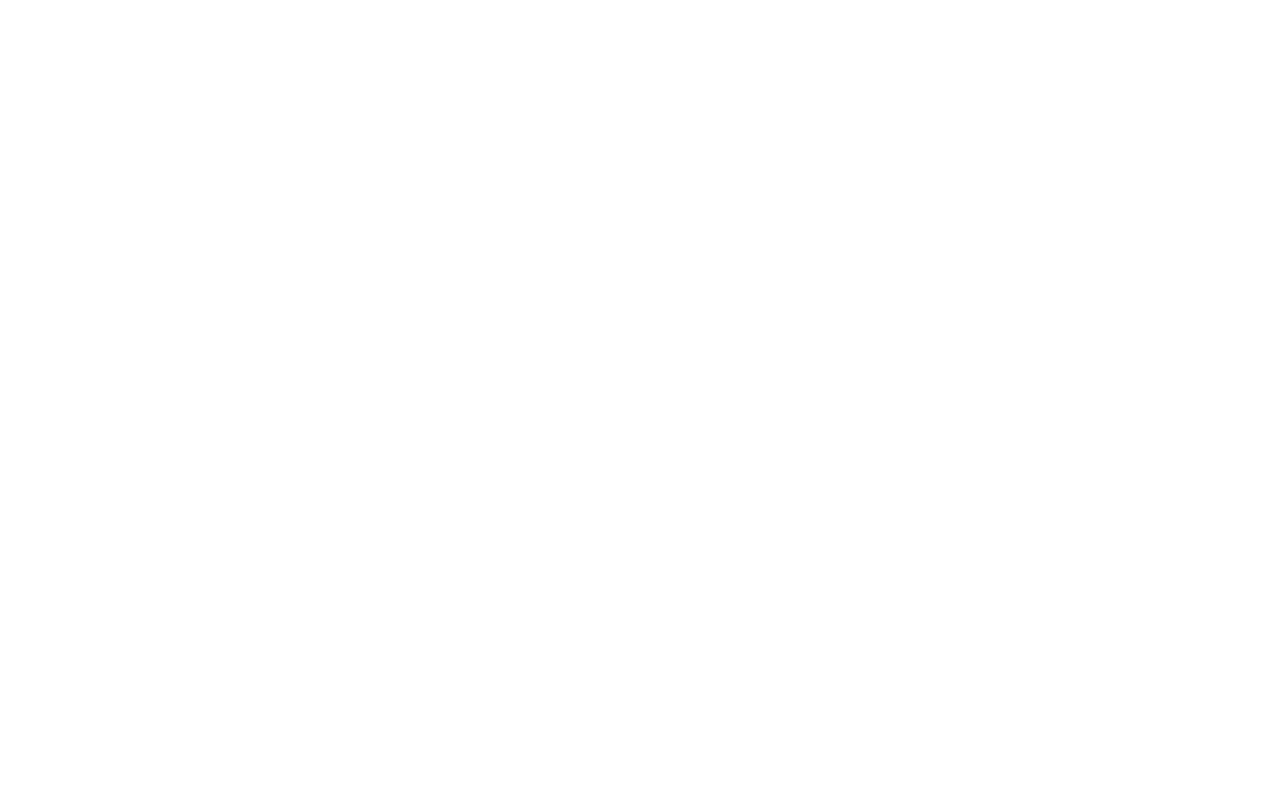
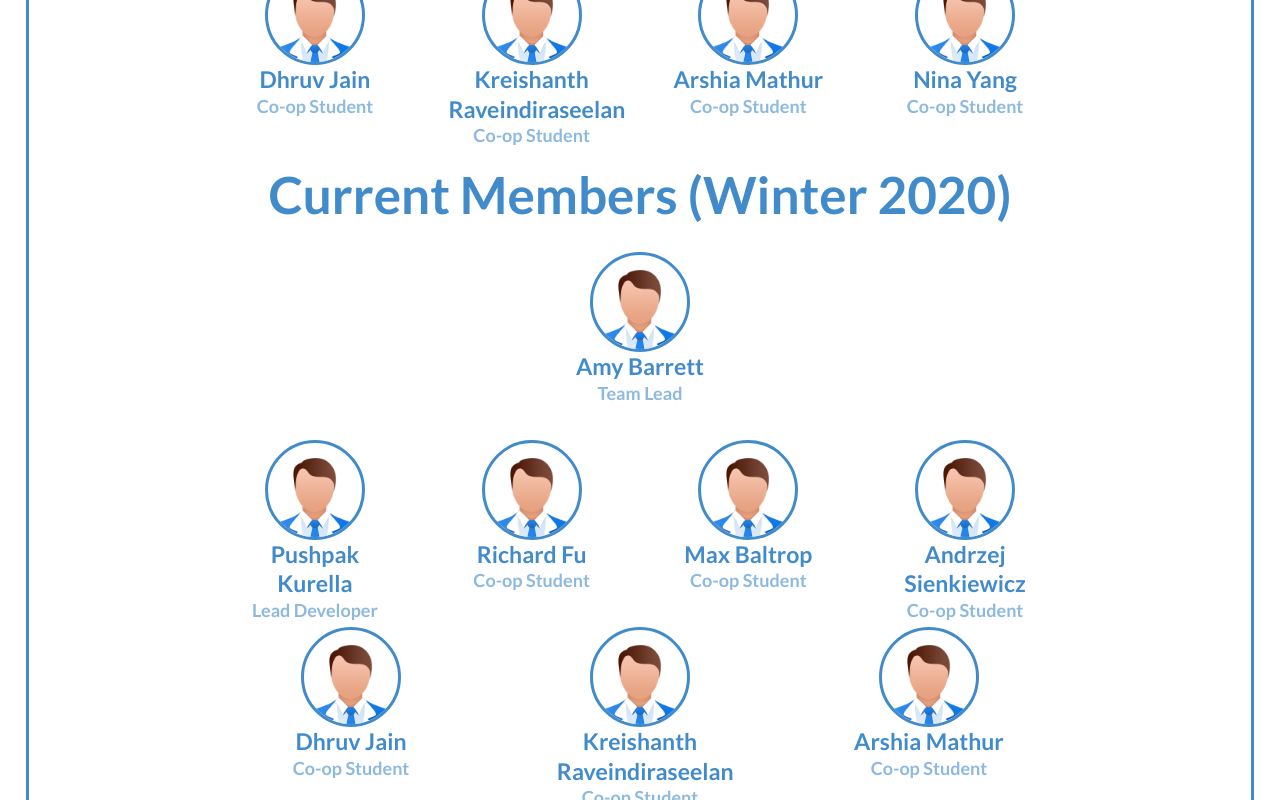
Before and after one commit to pushkurella/kdc-website, a React (Create React App) app: page /alumni in a window 1280 px wide. Shown: the part 1020-1820 px from the top of the page. Before the commit the page ends 1000 px from the top, so only its background shows below. Built offline with nearby package versions, Linux system fonts and the light colour scheme.

Commit message:
added more styling, fixed up some components, and added button functionallity to leave your mark page

```diff
--- a/src/actions/dummyAlumni.js
+++ b/src/actions/dummyAlumni.js
@@ -92,12 +92,48 @@
             description: 'Co-op Student',
             picture: 'insertPictureURL',
         },
+    ],
+};
+
+const team3 = {
+    termName: 'Current Members (Winter 2020)',
+    teamLead: {
+        name: 'Amy Barrett',
+        description: 'Team Lead',
+        picture: 'insertPictureURL',
+    },
+    team: [
         {
-            name: 'Nina Yang',
+            name: 'Pushpak Kurella',
+            description: 'Lead Developer',
+            picture: 'insertPictureURL',
+        },
+        {
+            name: 'Richard Fu',
+            description: 'Co-op Student',
+            picture: 'insertPictureURL',
+        },
+        {
+            name: 'Max Baltrop',
+            description: 'Co-op Student',
+            picture: 'insertPictureURL',
+        },
+        {
+            name: 'Andrzej Sienkiewicz',
+            description: 'Co-op Student',
+            picture: 'insertPictureURL',
+        },
+        {
+            name: 'Dhruv Jain',
+            description: 'Co-op Student',
+            picture: 'insertPictureURL',
+        },
+        {
+            name: 'Kreishanth Raveindiraseelan',
             description: 'Co-op Student',
             picture: 'insertPictureURL',
         },
     ],
 };
 
-export default [team1, team2];
+export default [team1, team2, team3];
--- /dev/null
+++ b/src/actions/dummyAlumniPageDesc.js
@@ -0,0 +1 @@
+export default 'Since the conception of the Kitchener Development Centre, there have been a plethora of talent who have come and gone. Each member has always managed to leave their own unique stamp on the Incubator experience. To show our respect to their hard work, we have dedicated this page to all of the Incubator alumni including the current team members.';
--- a/src/actions/index.js
+++ b/src/actions/index.js
@@ -2,6 +2,7 @@
 // Import with "import {dummyActionCreator} from './actions'"
 
 import dummyAlumni from './dummyAlumni';
+import dummyAlumniPageDesc from './dummyAlumniPageDesc';
 
 export const dummyActionCreator = () => {
     return { type: 'DUMMY_AC' };
@@ -14,3 +15,11 @@
         payload: teamArray,
     };
 };
+
+export const fetchAlumniPageDesc = () => {
+    const alumniPageDesc = dummyAlumniPageDesc;
+    return {
+        type: 'ALUMNI_DESC',
+        payload: alumniPageDesc,
+    };
+};
--- a/src/components/Alumni.js
+++ b/src/components/Alumni.js
@@ -1,29 +1,29 @@
 import React, { Component } from 'react';
 import '../styles/Alumni.css';
 import 'semantic-ui-css/semantic.min.css';
-import { fetchTeamInfo } from '../actions';
+import { fetchTeamInfo, fetchAlumniPageDesc } from '../actions';
 import AlumniListElement from './AlumniListElement';
 import { connect } from 'react-redux';
+import history from '../history';
 
 export class Alumni extends Component {
     componentDidMount() {
         this.props.fetchTeamInfo();
+        this.props.fetchAlumniPageDesc();
     }
+
+    _linkTo = (str) => {
+        history.push(str);
+        window.location.reload();
+    }
+
     render() {
         return (
             <div>
                 <div className="mainBox">
                     <h1 className="alumniHeader">Our Alumni</h1>
-                    <p className="descriptionText">
-                        Since the conception of the Kitchener Development
-                        Centre, there have been a plethora of talent who have
-                        come and gone. Each member has always managed to leave
-                        their own unique stamp on the Incubator experience. To
-                        show our respect to their hard work, we have dedicated
-                        this page to all of the Incubator alumni including the
-                        current team members.
-                    </p>
-                    <button className="ui button markButton">
+                    <p className="descriptionText">{this.props.alumniDesc}</p>
+                    <button className="ui button markButton" onClick={()=>{this._linkTo("/leave-your-mark")}}>
                         Leave Your Mark
                     </button>
                     {this.props.teams.map((team, index) => {
@@ -36,7 +36,9 @@
 }
 
 const mapStateToProps = state => {
-    return { teams: state.teams };
+    return { teams: state.teams, alumniDesc: state.alumniDesc };
 };
 
-export default connect(mapStateToProps, { fetchTeamInfo })(Alumni);
+export default connect(mapStateToProps, { fetchTeamInfo, fetchAlumniPageDesc })(
+    Alumni
+);
--- a/src/components/AlumniListElement.js
+++ b/src/components/AlumniListElement.js
@@ -7,53 +7,29 @@
     _determineColumns(curPersonList) {
         const curLen = curPersonList.length;
         if (curLen < 4) {
-            if (curLen === 0) {
-                return null;
-            } else if (curLen === 1) {
-                return (
-                    <div className="sixteen wide column">
-                        <PersonBox person={curPersonList[0]} />
-                    </div>
-                );
-            } else if (curLen === 2) {
-                return (
-                    <Fragment>
-                        <div className="eight wide column">
-                            <PersonBox person={curPersonList[0]} />
-                        </div>
-                        <div className="eight wide column">
-                            <PersonBox person={curPersonList[1]} />
-                        </div>
-                    </Fragment>
-                );
-            } else if (curLen === 3) {
-                return (
-                    <Fragment>
-                        <div className="five wide column">
-                            <PersonBox person={curPersonList[0]} />
-                        </div>
-                        <div className="six wide column">
-                            <PersonBox person={curPersonList[1]} />
-                        </div>
-                        <div className="five wide column">
-                            <PersonBox person={curPersonList[2]} />
-                        </div>
-                    </Fragment>
-                );
-            }
-        } else {
             return (
-                <Fragment>
-                    {curPersonList.slice(0, 4).map(curPerson => {
+                <div className="equal width row">
+                    {curPersonList.map(curPerson => {
                         return (
-                            <div
-                                className="four wide column"
-                                key={curPerson.name}
-                            >
+                            <div className="column" key={curPerson.name}>
                                 <PersonBox person={curPerson} />
                             </div>
                         );
                     })}
+                </div>
+            );
+        } else {
+            return (
+                <Fragment>
+                    <div className="equal width row">
+                        {curPersonList.slice(0, 4).map(curPerson => {
+                            return (
+                                <div className="column" key={curPerson.name}>
+                                    <PersonBox person={curPerson} />
+                                </div>
+                            );
+                        })}
+                    </div>
                     {this._determineColumns(curPersonList.slice(4))}
                 </Fragment>
             );
@@ -67,8 +43,8 @@
         return (
             <div className="listBox">
                 <h2 className="termHeader">{team.termName}</h2>
-                <div className="ui grid">
-                    <div className="sixteen wide column">
+                <div className="ui equal width grid">
+                    <div className="column">
                         <PersonBox person={team.teamLead} />
                     </div>
                     {this._determineColumns(team.team)}
--- a/src/components/App.js
+++ b/src/components/App.js
@@ -1,7 +1,7 @@
 import React from 'react';
 import '../styles/App.css';
 import Nav from './Nav';
-import Alumni from './Alumni'
+import Alumni from './Alumni';
 import Footer from './Footer';
 import { BrowserRouter, Route, Switch } from 'react-router-dom';
 import history from '../history';
@@ -23,11 +23,13 @@
             <Switch>
               <Route path="/about" exact component={Nav} />
               <Route path="/projects" exact component={Nav} />
-              <Route path="/team" exact component={Alumni} />
+              <Route path="/team" exact component={Nav} />
+              <Route path="/alumni" exact component={Alumni} />
               <Route path="/" exact component={Nav} />
               <Route path="/events" exact component={Nav} />
               <Route path="/business" exact component={Nav} />
               <Route path="/contact" exact component={Contact }/>
+              <Route path="/leave-your-mark" exact component={Nav}/>
             </Switch>
           </BrowserRouter>
         </div>
--- a/src/components/PersonBox.js
+++ b/src/components/PersonBox.js
@@ -1,6 +1,6 @@
 import React, { Component } from 'react';
 import '../styles/PersonBox.css';
-import headPic from '../head-659652_1920.png';
+import headPic from '../assets/head-659652_1920.png';
 import 'semantic-ui-css/semantic.min.css';
 
 export class PersonBox extends Component {
@@ -11,6 +11,7 @@
                 <img
                     className="ui medium circular image portrait"
                     src={headPic}
+                    alt={person.name}
                 />
                 <h3 className="personName">{person.name}</h3>
                 <h4 className="personDescription">{person.description}</h4>
--- a/src/reducers/index.js
+++ b/src/reducers/index.js
@@ -21,8 +21,16 @@
     return teamsArray;
 };
 
+const alumniDescReducer = (alumniDesc = '', action) => {
+    if (action.type === 'ALUMNI_DESC') {
+        return action.payload;
+    }
+    return alumniDesc;
+};
+
 export default combineReducers({
     reducer1: dummyReducer,
     reducer2: dummyActionCreaterReducer,
     teams: teamInfoReducer,
+    alumniDesc: alumniDescReducer,
 });
--- a/src/styles/AlumniListElement.css
+++ b/src/styles/AlumniListElement.css
@@ -4,15 +4,19 @@
 }
 
 .ui.grid {
-    margin-top: 5px;
-    margin-bottom: 5px;
+    margin-top: 5px !important;
+    margin-bottom: 5px !important;
 }
 
 .column {
-    padding: 3px !important;
+    padding: 0.75rem !important;
+}
+
+.row {
+    padding: 0px !important;
 }
 
 .termHeader {
     color: #428bca;
-    font-size: 4vw;
+    font-size: min(4vw, 4em);
 }
--- a/src/styles/PersonBox.css
+++ b/src/styles/PersonBox.css
@@ -1,6 +1,8 @@
 .outsideBox {
     margin: auto;
     text-align: center;
+    height: 13vw;
+    width: 13vw;
 }
 
 .portrait {
@@ -10,14 +12,14 @@
 }
 
 .personName {
-    font-size: 2vw;
+    font-size: min(1.8vw, 2em);
     margin: 0px;
     color: #428bca;
 }
 
 .personDescription {
-    font-size: 1.5vw;
-    margin: 0px;
+    font-size: min(1.5vw, 1.28571428em);
+    margin: 0px !important;
     color: #428bca;
     opacity: 60%;
 }
```
Also changed, not shown: src/assets/head-659652_1920.png (renamed from src/head-659652_1920.png).
